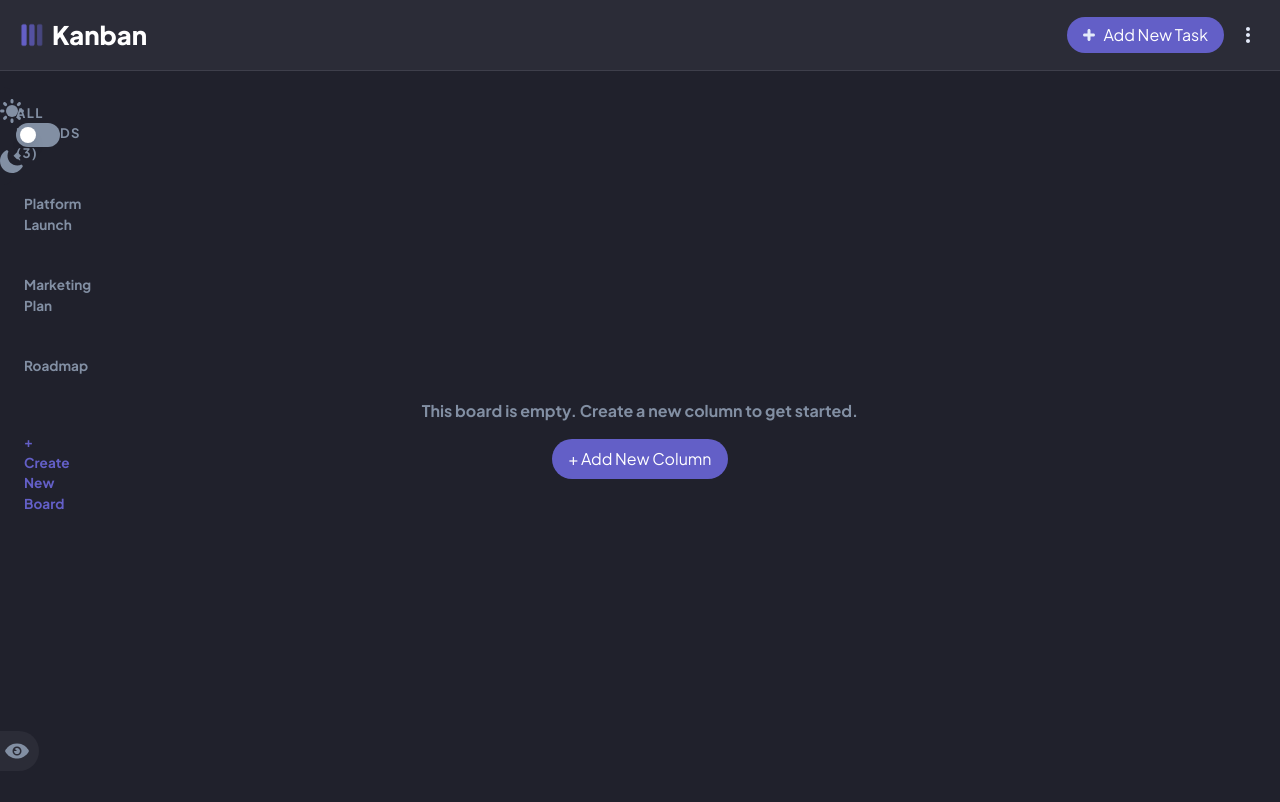
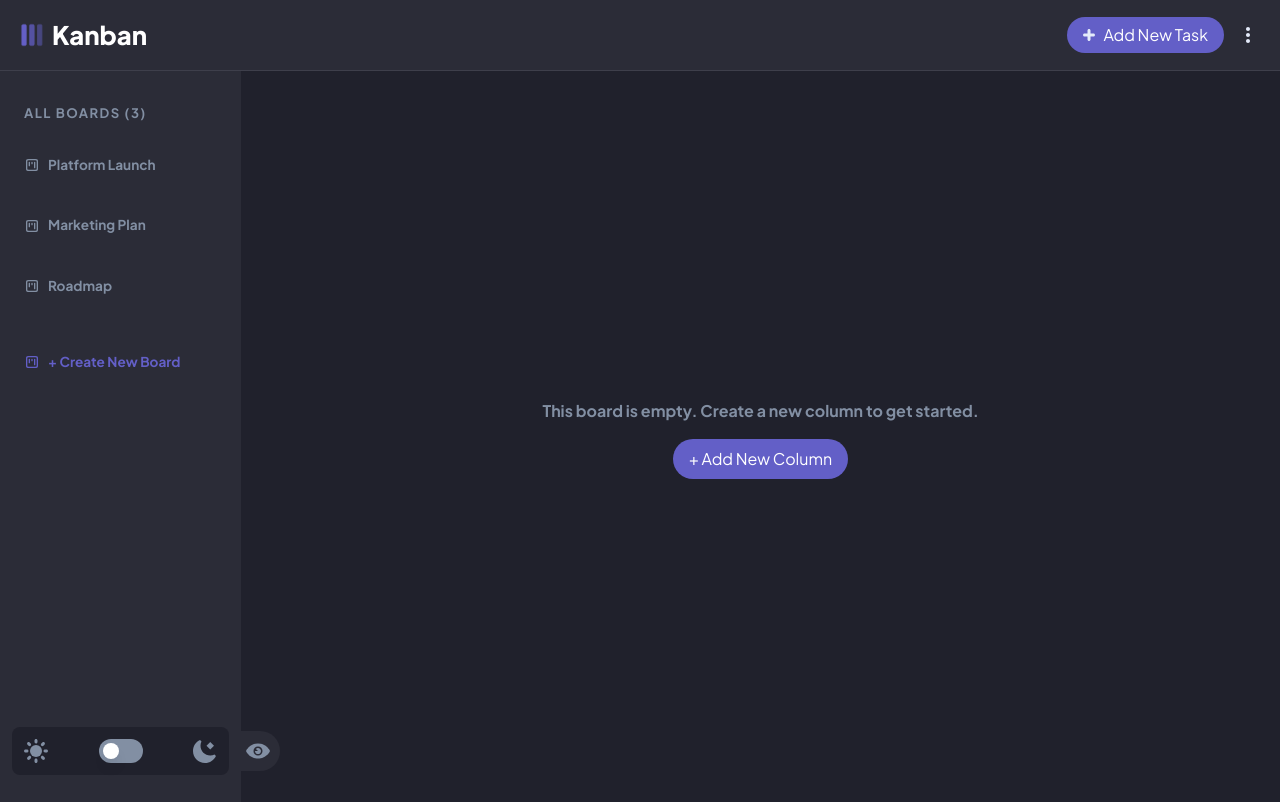
Before and after one commit to elandmartinez/Kanban-app, a React (Create React App) app: page / in a window 1280 px wide. Shown: the top 802 px of the page. Built offline with nearby package versions, Linux system fonts and the light colour scheme.

Commit message:
WIP: working on making the sidebar disappear and get the main section component to occupy the the wholle screen width

```diff
--- a/src/components/Sidebar.tsx
+++ b/src/components/Sidebar.tsx
@@ -25,9 +25,9 @@ export default function SideBar () {
   }
 
   return (
-    <aside ref={sidebarRef} className="hidden relative w-0 rounded-xl bg-darkGrey text-mediumGrey text-[0.85rem] font-bold flex-col justify-between items-center py-4 transition-all duration-200
+    <aside ref={sidebarRef} className="relative w-[300px] rounded-xl bg-darkGrey text-mediumGrey text-[0.85rem] font-bold flex-col justify-between items-center py-4 transition-all duration-200
       sm:h-[92vh] sm:flex sm:rounded-none">
-      <nav className="absolute w-full text-start p-4 pl-0">
+      <nav className="w-full text-start p-4 pl-0">
         <h3 className="text-[0.82rem] tracking-[0.11em] font-bold mb-4 pl-6">
           ALL BOARDS (3)
         </h3>
@@ -48,7 +48,7 @@ export default function SideBar () {
           + Create New Board
         </button>
       </nav>
-      <div className="absolute w-[90%] mb-4 justify-between bg-veryDarkGrey rounded-lg align-middle gap-[0.5rem] p-3">
+      <div className="w-[90%] mb-4 flex justify-between bg-veryDarkGrey rounded-lg align-middle gap-[0.5rem] p-3">
         <Icon SvgComponent={sunIcon} classname="w-6 h-6" />
           <Switch className="mx-4" />
         <Icon SvgComponent={moonIcon} classname="w-6 h-6" />
--- a/src/index.css
+++ b/src/index.css
@@ -42,16 +42,18 @@ body::-webkit-scrollbar {
 }
 
 .show-sidebar {
-  width: 250px
 }
 
-.show-sidebar nav {
-  position: relative;
+/* .show-sidebar nav {
+  transition: all 400ms;
+  display: block;
+  opacity: 1;
 }
 
 .show-sidebar div {
-  position: relative;
-}
+  display: flex;
+  opacity: 1;
+} */
 
 .board-item:hover .board-icon > path {
   stroke: var(--light-grey)
```
